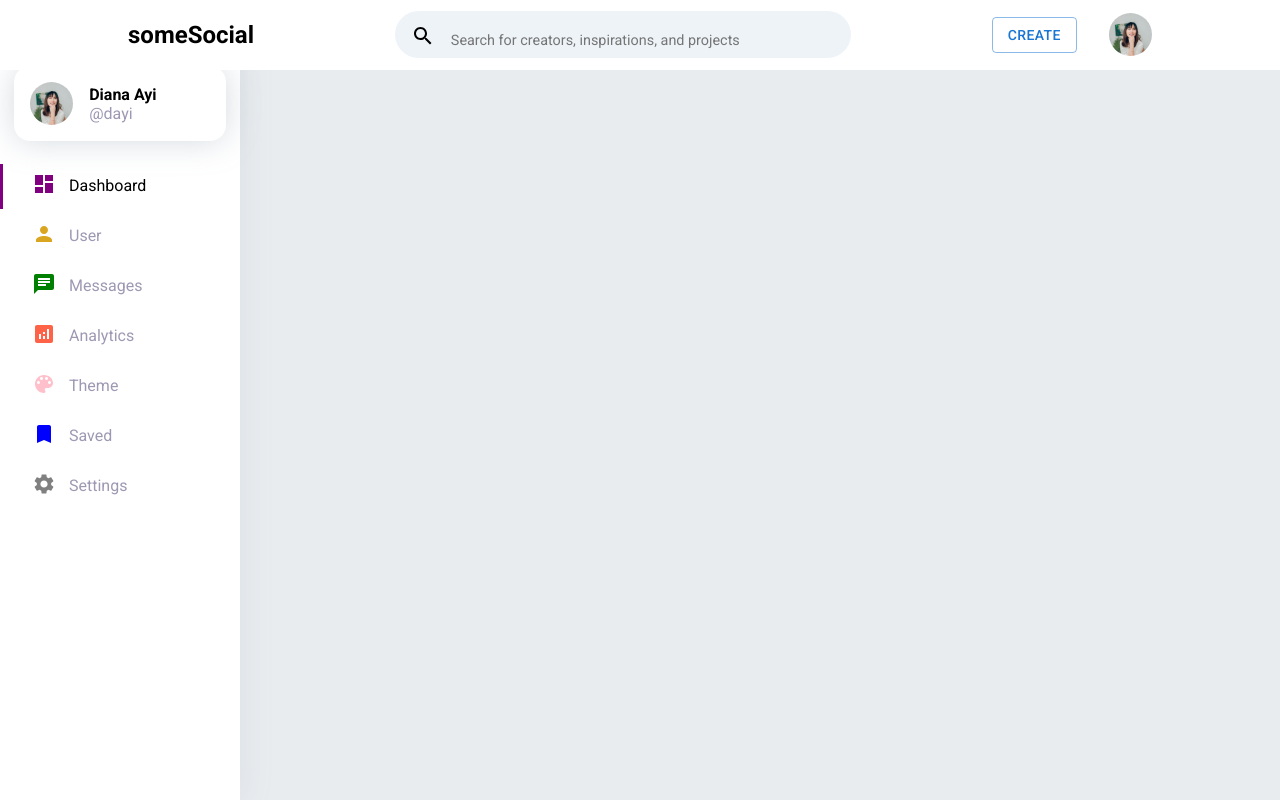
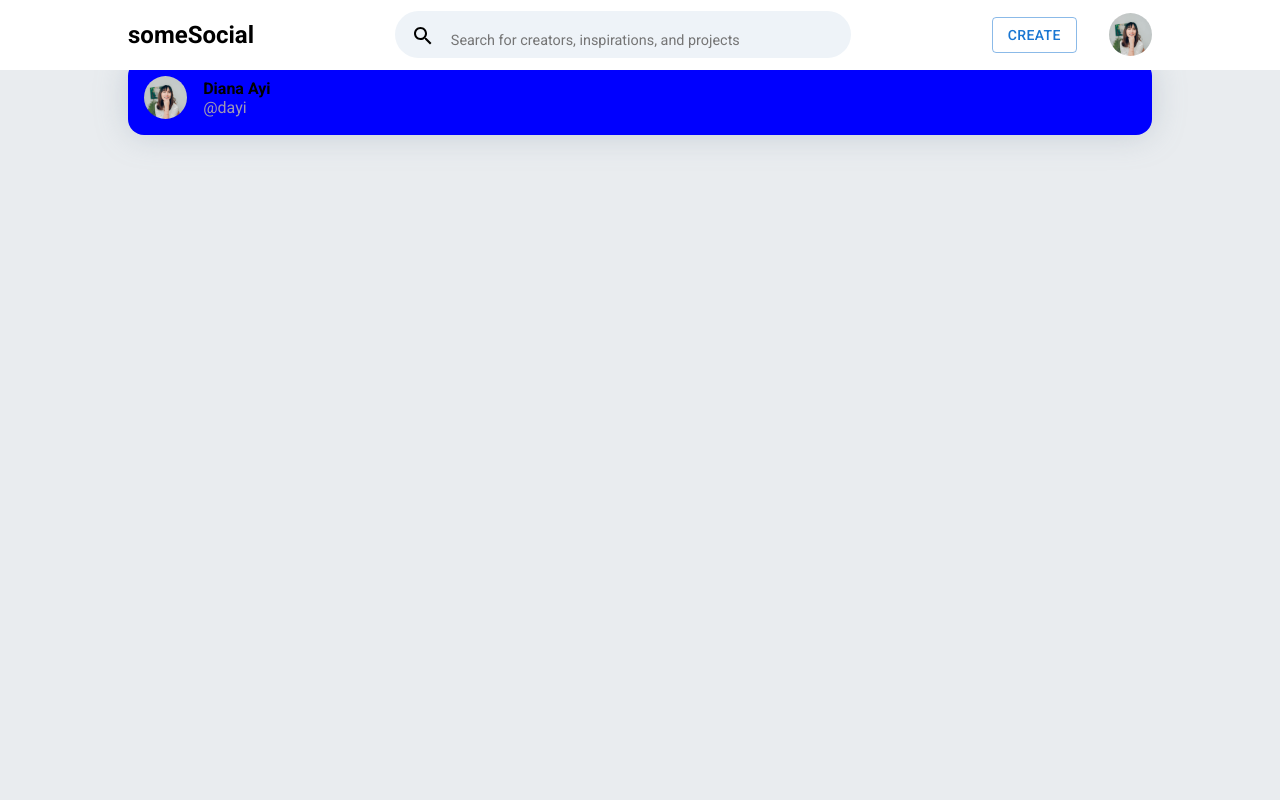
Before and after one commit to jpzambranoleon/jsx-template-prototype, a React (Create React App) app: page / in a window 1280 px wide. Built offline with nearby package versions, Linux system fonts and the light colour scheme.

Commit message:
updated files

```diff
--- a/public/style.css
+++ b/public/style.css
@@ -1,10 +1,61 @@
-*{
+*,
+*::before,
+*::after {
     margin: 0;
     padding: 0;
+    outline: 0;
     box-sizing: border-box;
+    text-decoration: none;
+    border: none;
     font-family: "Roboto", sans-serif;
 }
 
 body {
     background-color: #e9ecef;
+    overflow-x: hidden;
 }
+
+/* GENERAL STYLES */
+.container {
+    width: 80%;
+    margin: 0 auto;
+}
+
+.profile-photo {
+    width: 2.7rem;
+    aspect-ratio: 1/1;
+    border-radius: 50%;
+    overflow: hidden;
+}
+
+img {
+    display: block;
+    width: 100%;
+}
+
+.btn {
+    display: inline-block;
+    padding: var(--btn-padding);
+    font-weight: 500;
+    border-radius: var(--border-radius);
+    cursor: pointer;
+    transition: all 300ms ease;
+    font-size: 0.9rem;
+}
+
+.btn:hover {
+    opacity: 0.8;
+}
+
+.btn-primary {
+    background: var(--color-primary);
+    color: white;
+}
+
+.text-bold {
+    font-weight: 500;
+}
+
+.text-muted {
+    color: var(--color-gray);
+}
--- /dev/null
+++ b/src/components/profilebox/Profilebox.jsx
@@ -0,0 +1,19 @@
+import "./profilebox.css"
+
+function Profilebox() {
+    return (
+        <a className="profile">
+            <div className="profile-photo">
+                <img src="/assets/person/diana.jpg" />
+            </div>
+            <div className="handle">
+                <h4>Diana Ayi</h4>
+                <p className="text-muted">
+                    @dayi
+                </p>
+            </div>
+        </a>
+    )
+}
+
+export default Profilebox;
--- /dev/null
+++ b/src/components/profilebox/profilebox.css
@@ -0,0 +1,9 @@
+.profile {
+    padding: 1rem;
+    background: blue;
+    border-radius: 1rem;
+    display: flex;
+    align-items: center;
+    column-gap: 1rem;
+    width: 100%;
+}
--- a/src/components/stories/Stories.jsx
+++ b/src/components/stories/Stories.jsx
@@ -0,0 +1,28 @@
+import "./stories.css"
+
+function Stories() {
+    return(
+        <div className="stories">
+            <div className="story">
+                <div className="story-profile-img">
+                    <img src="/assets/person/diana.jpg" />
+                </div>
+                <p className="your-story">Your Story</p>
+            </div>
+            <div className="story">
+                <div className="story-profile-img">
+                    <img src="/assets/person/diana.jpg" alt="" />
+                </div>
+                <p className="your-story">Your Story</p>
+            </div>
+            <div className="story">
+                <div className="story-profile-img">
+                    <img src="/assets/person/diana.jpg" alt="" />
+                </div>
+                <p className="your-story">Your Story</p>
+            </div>
+        </div>
+    )
+}
+
+export default Stories;
--- a/src/components/stories/stories.css
+++ b/src/components/stories/stories.css
@@ -0,0 +1,41 @@
+.stories {
+    display: flex;
+    justify-content: space-between;
+    height: 12rem;
+    gap: 0.5rem;
+}
+
+.stories .story {
+    padding: 1rem;
+    border-radius: 1rem;
+    display: flex;
+    flex-direction: column;
+    justify-content: space-between;
+    align-items: center;
+    color: white;
+    font-size: 0.75rem;
+    width: 100%;
+    position: relative;
+    overflow: hidden;
+}
+
+.middle .stories .story::before {
+    content: "";
+    display: block;
+    width: 100%;
+    height: 5rem;
+    background: linear-gradient(transparent, rgba(0, 0, 0, 0.75));
+    position: absolute;
+    bottom: 0;
+}
+
+.stories .story .your-story {
+    z-index: 2;
+}
+
+.middle .story .story-profile-img {
+    width: 2rem;
+    height: 2rem;
+    align-self: start;
+    border: purple;
+}
--- a/src/pages/home/Home.jsx
+++ b/src/pages/home/Home.jsx
@@ -1,13 +1,25 @@
 import Sidebar from "../../components/sidebar/Sidebar";
 import Topbar from "../../components/topbar/Topbar";
+import Stories from "../../components/stories/Stories";
+import Profilebox from "../../components/profilebox/Profilebox";
 
 function Home() {
     return (
         <>
             <Topbar />
-            <div className="home-container">
-                <Sidebar />
-            </div>
+            <main>
+                <div className="container">
+                    <div className="left">
+                        <Profilebox />
+                    </div>
+                    <div className="middle">
+
+                    </div>
+                    <div className="right">
+
+                    </div>
+                </div>
+            </main>
         </>
     );
 }
--- a/src/pages/home/home.css
+++ b/src/pages/home/home.css
@@ -1,4 +1,19 @@
-.home-container {
-    display: flex;
-    width: 100%;
+main {
+    position: relative;
+    top: 5.4rem;
 }
+
+main .home-container {
+    width: 80%;
+    margin: 0 auto;
+    display: grid;
+    grid-template-columns: 18vh auto 20vw;
+    column-gap: 2rem;
+    position: relative;
+}
+
+main .home-container .left {
+    height: max-content;
+    position: sticky;
+    top: 5.4rem;
+}
```
